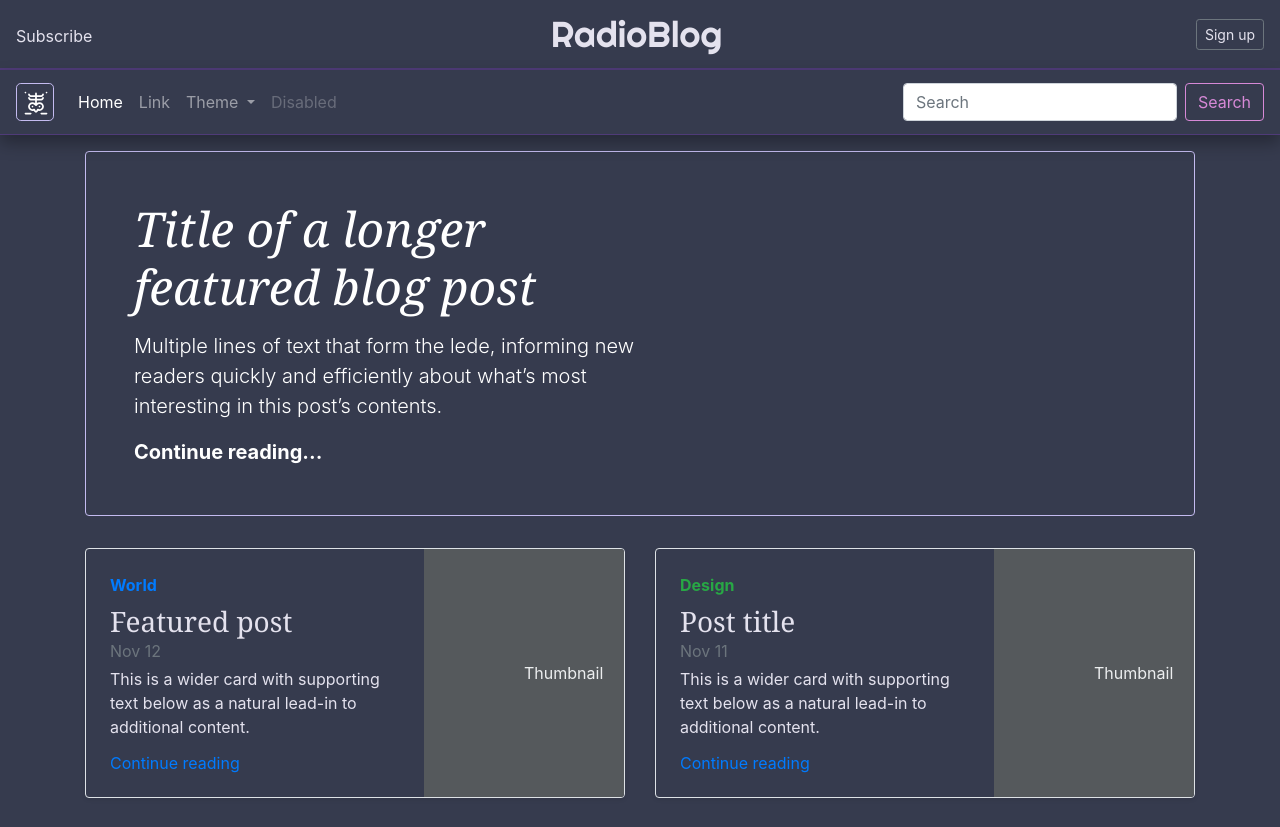
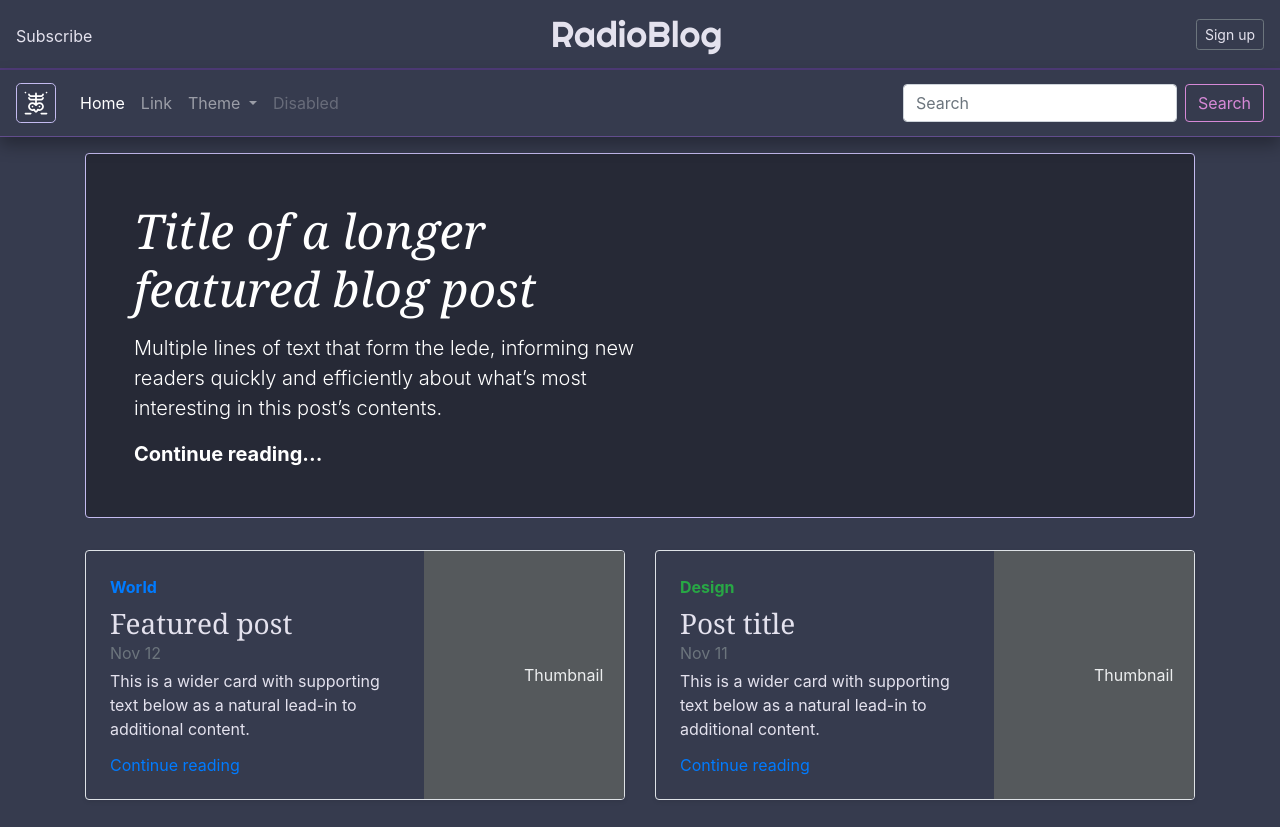
Before and after one commit to Mamad-cloud/Mamad-cloud.github.io, a plain HTML site: page index.html in a window 1280 px wide. Shown: the top 827 px of the page. Drawn offline with nearby package versions, Linux system fonts and the light colour scheme.

Commit message:
more fixes

```diff
--- a/css/style.css
+++ b/css/style.css
@@ -22,7 +22,7 @@
 	background-color: #363b4e !important;
 }
 
-div.jumbotron[class=".bg-dark"]{
+div.jumbotron, div.bg-dark{
 	background-color: #262936 !important;
 }
 
@@ -35,15 +35,15 @@ div.jumbotron[class=".bg-dark"]{
 }
 
 .navbar-shadow{
-	border-bottom: 1px solid #4f3b78;
+	border-bottom: 1px solid #624d8d;
 	box-shadow: 0 0.5rem 1rem rgba(0, 0, 0, 0.308) !important;
 }
 
 .logo-bg{
 	background-color: white;
-	border-radius: 3px;
-	width: 28px;
-	height: 28px;
+	border-radius: 0.3rem;
+	width: 30px;
+	height: 30px;
 }
 .logo-border{
 	border: 1px solid #c4bbf0;
```
